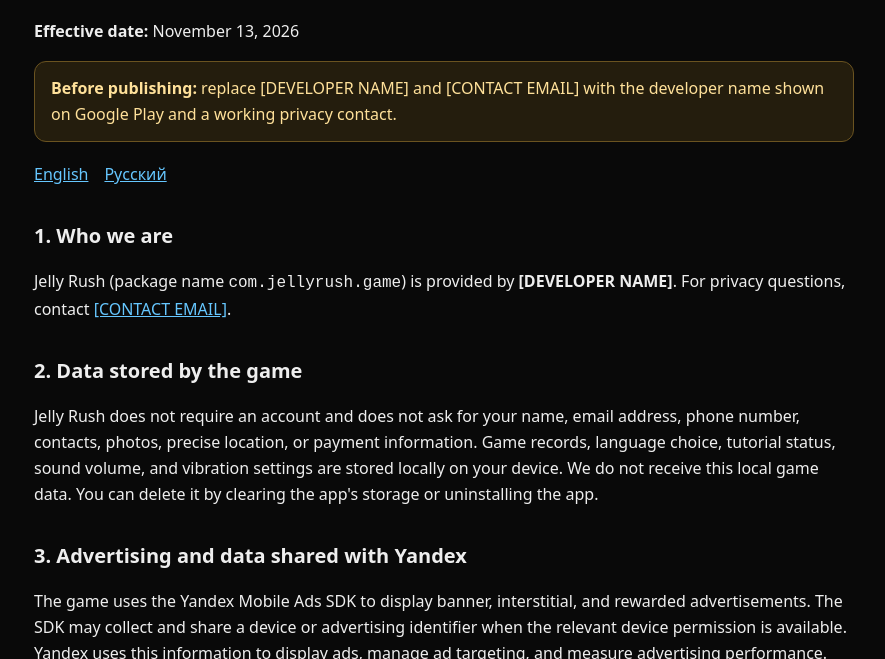
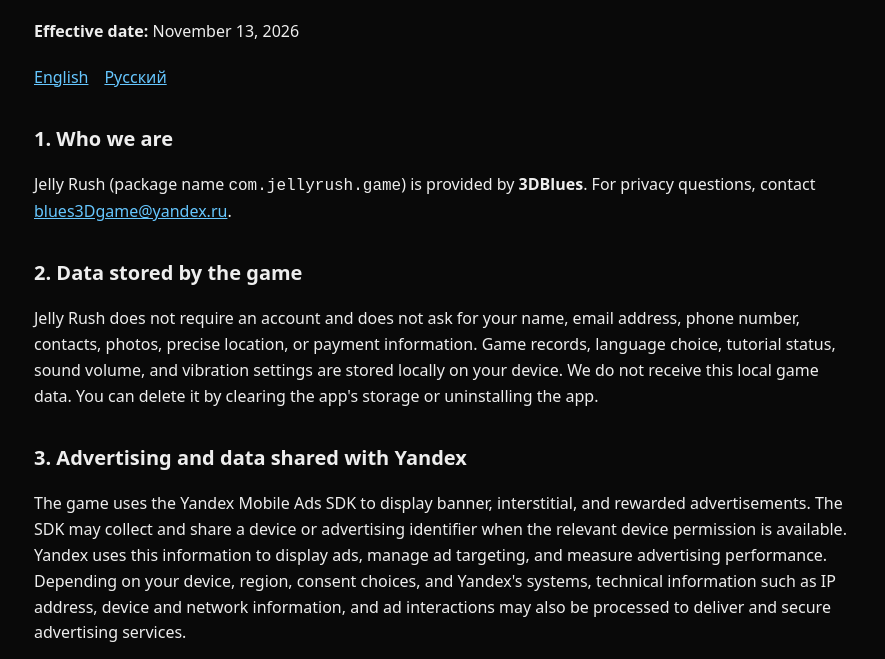
Before and after one commit to 3dblues/jelly-rush-privacy, a plain HTML site: page index.html in a window 1280 px wide. Shown: the part 118-777 px from the top of the page, without its empty margins (196-1081 px from the left). Drawn offline with Linux system fonts and the light colour scheme.

Commit message:
Add files via upload

```diff
--- a/index.html
+++ b/index.html
@@ -14,12 +14,11 @@
 <body><main>
   <h1>Privacy Policy for Jelly Rush</h1>
   <p><strong>Effective date:</strong> November 13, 2026</p>
-  <p class="note"><strong>Before publishing:</strong> replace [DEVELOPER NAME] and [CONTACT EMAIL] with the developer name shown on Google Play and a working privacy contact.</p>
   <nav><a href="#english">English</a><a href="#russian">Русский</a></nav>
 
   <section id="english">
     <h2>1. Who we are</h2>
-    <p>Jelly Rush (package name <code>com.jellyrush.game</code>) is provided by <strong>[DEVELOPER NAME]</strong>. For privacy questions, contact <a href="mailto:[CONTACT EMAIL]">[CONTACT EMAIL]</a>.</p>
+    <p>Jelly Rush (package name <code>com.jellyrush.game</code>) is provided by <strong>3DBlues</strong>. For privacy questions, contact <a href="mailto:blues3Dgame@yandex.ru">blues3Dgame@yandex.ru</a>.</p>
 
     <h2>2. Data stored by the game</h2>
     <p>Jelly Rush does not require an account and does not ask for your name, email address, phone number, contacts, photos, precise location, or payment information. Game records, language choice, tutorial status, sound volume, and vibration settings are stored locally on your device. We do not receive this local game data. You can delete it by clearing the app's storage or uninstalling the app.</p>
@@ -50,7 +49,7 @@
     <p><strong>Дата вступления в силу:</strong> 13 ноября 2026 года</p>
 
     <h2>1. Кто мы</h2>
-    <p>Игра Jelly Rush (имя пакета <code>com.jellyrush.game</code>) предоставляется разработчиком <strong>[DEVELOPER NAME]</strong>. По вопросам конфиденциальности пишите на <a href="mailto:[CONTACT EMAIL]">[CONTACT EMAIL]</a>.</p>
+    <p>Игра Jelly Rush (имя пакета <code>com.jellyrush.game</code>) предоставляется разработчиком <strong>3DBlues</strong>. По вопросам конфиденциальности пишите на <a href="mailto:blues3Dgame@yandex.ru">blues3Dgame@yandex.ru</a>.</p>
 
     <h2>2. Данные, сохраняемые игрой</h2>
     <p>Jelly Rush не требует учётной записи и не запрашивает имя, email, номер телефона, контакты, фотографии, точное местоположение или платёжные данные. Рекорды, выбранный язык, прохождение обучения, громкость и настройка вибрации сохраняются только на устройстве. Мы не получаем эти локальные данные. Удалить их можно через очистку данных приложения или удаление игры.</p>
```
Also changed, not shown: 1 other file.
